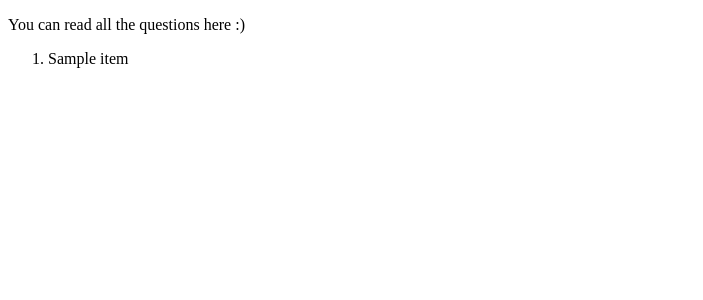
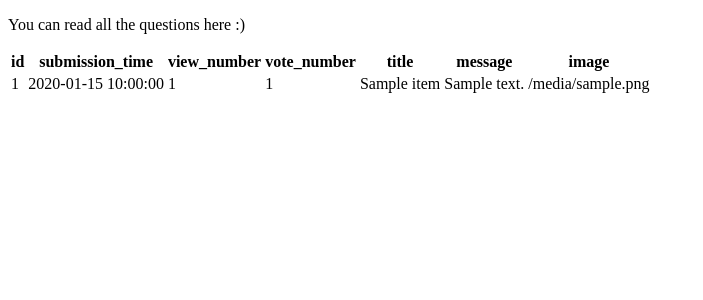
Before and after one commit to Kattkovacs/ask-mate-trolleyriders, a Flask app: template templates/list.html in a window 1280 px wide. Shown: the top 300 px of the page, without its empty margins (0-703 px from the left). Run offline with Flask 2, Linux system fonts and the light colour scheme; the template is opened without the code that fills it: most values are stand-ins (such as "Sample title", 1, 10 or a date in 2020).

Commit message:
creating table

```diff
--- a/templates/list.html
+++ b/templates/list.html
@@ -6,12 +6,31 @@
 </head>
 <body>
     <p>You can read all the questions here :)</p>
-    <ol>
-
-        {% for item in questions %}
-            <li> {{ item }} </li>
-        {% endfor %}
-
-    </ol>
+    <table>
+    <thead style="border: 1px solid black;">
+    <tr>
+        <th>id</th>
+        <th>submission_time</th>
+        <th>view_number</th>
+        <th>vote_number</th>
+        <th>title</th>
+        <th>message</th>
+        <th>image</th>
+    </tr>
+    </thead>
+    <tbody>
+    {% for item in questions %}
+    <tr>
+        <td>{{ item.get('id') }}</td>
+        <td>{{ item.get('submission_time') }}</td>
+        <td>{{ item.get('view_number') }}</td>
+        <td>{{ item.get('vote_number') }}</td>
+        <td>{{ item.get('title') }}</td>
+        <td>{{ item.get('message') }}</td>
+        <td>{{ item.get('image') }}</td>
+    </tr>
+    {% endfor %}
+    </tbody>
+</table>
 </body>
 </html>
```
